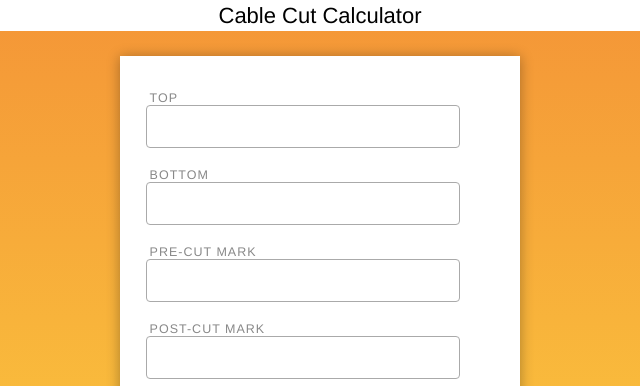
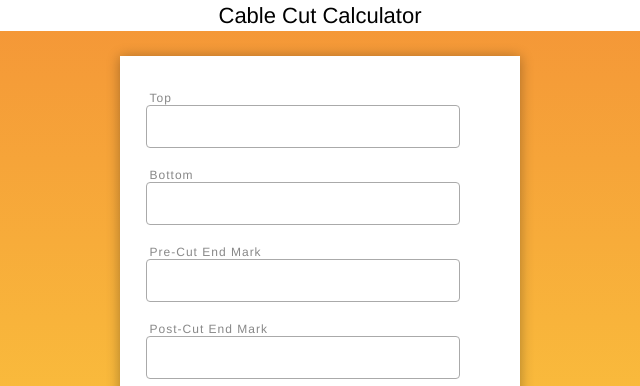
Before and after one commit to WilsonWilson/CableCutCalc, a plain HTML site: page index.html in a window 1280 px wide. Shown: the top 386 px of the page, 320-960 px from the left. Drawn offline with Linux system fonts and the light colour scheme.

Commit message:
label css

```diff
--- a/index.html
+++ b/index.html
@@ -66,12 +66,12 @@
       </div>
 
       <div class="input-row">
-        <label for="ore">Pre-Cut Mark</label>
+        <label for="ore">Pre-Cut End Mark</label>
         <input type="number" id="pre" name="pre" />
       </div>
 
       <div class="input-row">
-        <label for="post">Post-Cut Mark</label>
+        <label for="post">Post-Cut End Mark</label>
         <input type="number" id="post" name="post" />
       </div>
     </form>
--- a/style.css
+++ b/style.css
@@ -45,9 +45,9 @@ label {
   display: block;
   padding: 0px 4px;
   z-index: 2;
-  font-size: 1.25rem;
+  font-size: 1.2rem;
   color: #888;
-  text-transform: uppercase;
+  text-transform: capitalize;
   letter-spacing: 0.1rem;
 }
 input {
```
